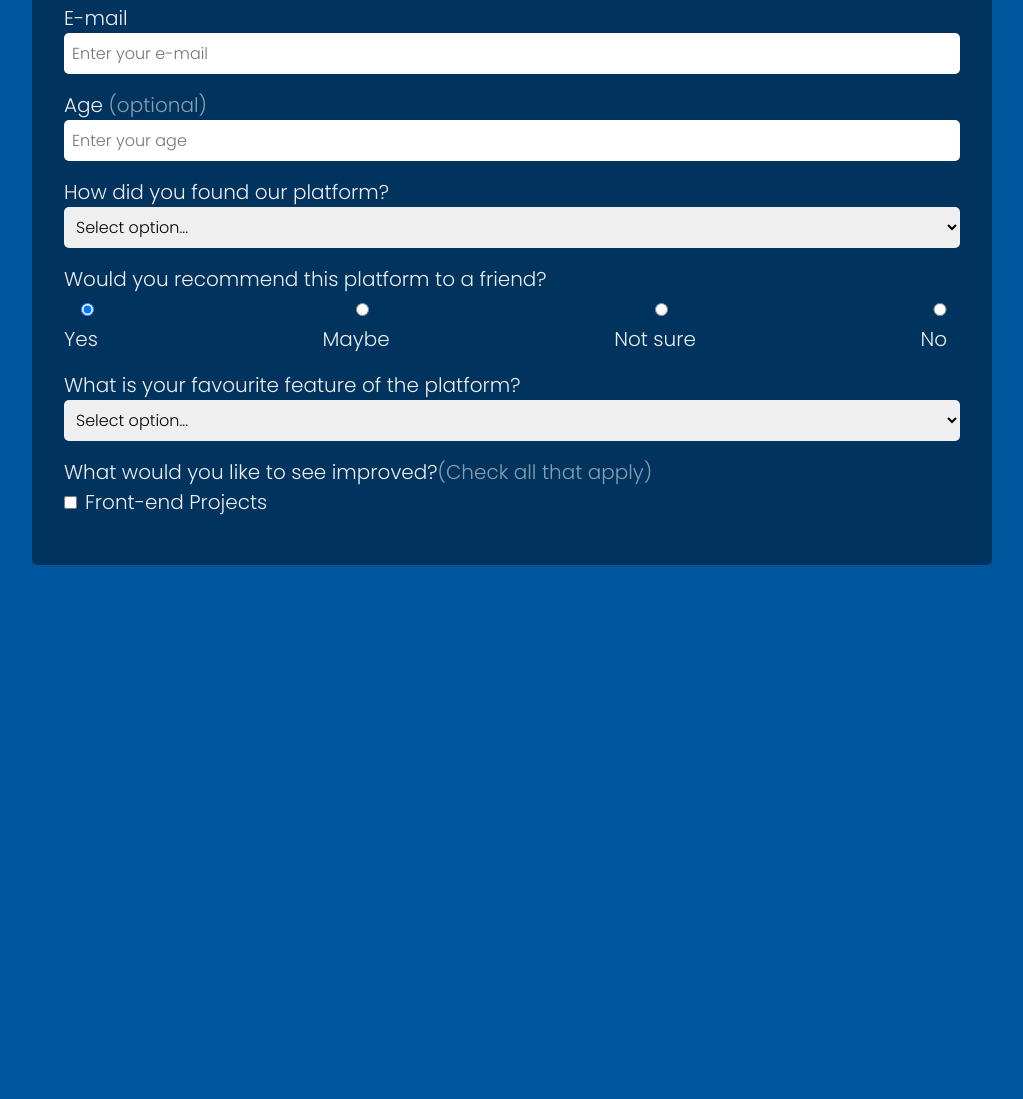
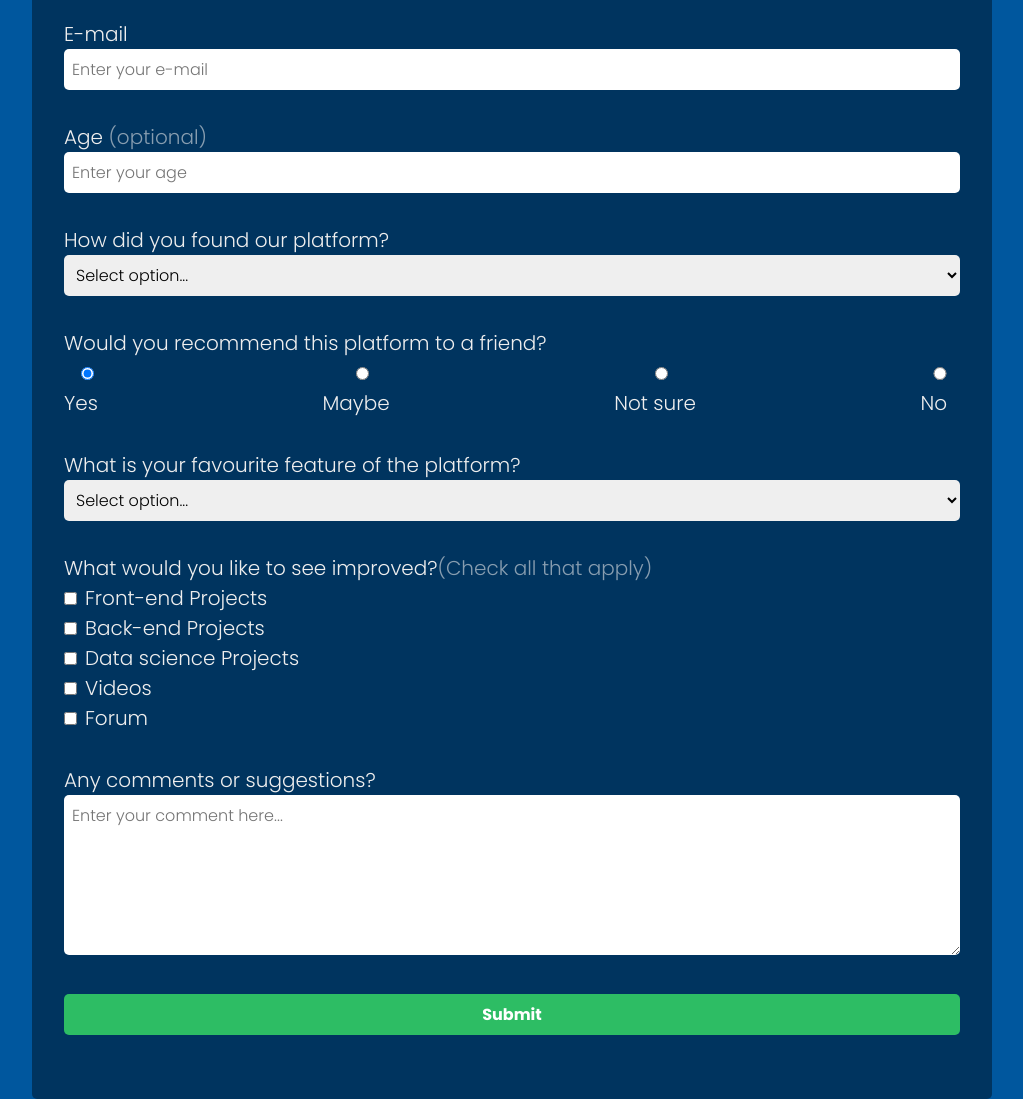
Before and after one commit to michalmaksymow/Html-Css-Microdesigns, a plain HTML site: page fcc-2-survey-form/index.html in a window 1280 px wide. Shown: the part 253-1352 px from the top of the page, without its empty margins (128-1151 px from the left). Before the commit the page ends 818 px from the top, so only its background shows below. Drawn offline with Linux system fonts and the light colour scheme.

Commit message:
Finish survey form project

```diff
--- a/fcc-2-survey-form/index.html
+++ b/fcc-2-survey-form/index.html
@@ -31,7 +31,7 @@
 
           <div class="input-group">
             <label id="number-label" for="age">Age <span class="clue">(optional)</span></label>
-            <input type="number" name="age" id="age" placeholder="Enter your age" min="10" max="150" required />
+            <input type="number" name="age" id="number" placeholder="Enter your age" min="10" max="150" required />
           </div>
 
           <div class="input-group">
@@ -68,10 +68,30 @@
 
           <div class="input-group">
             <p>What would you like to see improved?<span class="clue">(Check all that apply)</span></p>
-            <label for="prefer" class="preference"><input name="prefer" value="front-end-projects" type="checkbox" class="input-checkbox" />Front-end Projects</label>
+            <label for="prefer" class="preference"
+              ><input name="prefer" value="front-end-projects" type="checkbox" class="input-checkbox" />Front-end Projects</label
+            ><br />
+            <label for="prefer" class="preference"
+              ><input name="prefer" value="back-end-projects" type="checkbox" class="input-checkbox" />Back-end Projects</label
+            ><br />
+            <label for="prefer" class="preference"
+              ><input name="prefer" value="data-science-projects" type="checkbox" class="input-checkbox" />Data science Projects</label
+            ><br />
+            <label for="prefer" class="preference"><input name="prefer" value="videos" type="checkbox" class="input-checkbox" />Videos</label><br />
+            <label for="prefer" class="preference"><input name="prefer" value="forum" type="checkbox" class="input-checkbox" />Forum</label><br />
+          </div>
+
+          <div class="input-group">
+            <p>Any comments or suggestions?</p>
+            <textarea id="comments" class="input-textarea" name="comment" placeholder="Enter your comment here..."></textarea>
+          </div>
+
+          <div class="input-group">
+            <button type="submit" id="submit" class="submit-button">Submit</button>
           </div>
         </form>
       </main>
     </div>
+    <!-- <script src="https://cdn.freecodecamp.org/testable-projects-fcc/v1/bundle.js"></script> -->
   </body>
 </html>
--- a/fcc-2-survey-form/style.css
+++ b/fcc-2-survey-form/style.css
@@ -50,7 +50,7 @@ p {
 }
 
 .input-group {
-  margin: 0 0 1rem 0;
+  margin: 0 0 2rem 0;
 }
 
 .flex-group {
@@ -70,7 +70,9 @@ form p {
 }
 
 form input,
-form select {
+form select,
+.input-textarea,
+.submit-button {
   font-family: "Poppins", sans-serif;
   font-weight: 300;
   width: 100%;
@@ -81,7 +83,8 @@ form select {
 }
 
 form input:focus,
-form select:focus {
+form select:focus,
+.input-textarea {
   outline: none;
 }
 
@@ -89,3 +92,13 @@ form select:focus {
   margin-right: 0.5rem;
   width: auto;
 }
+
+.input-textarea {
+  height: 10rem;
+}
+
+.submit-button {
+  color: white;
+  font-weight: 700;
+  background-color: #2dbd64;
+}
```
